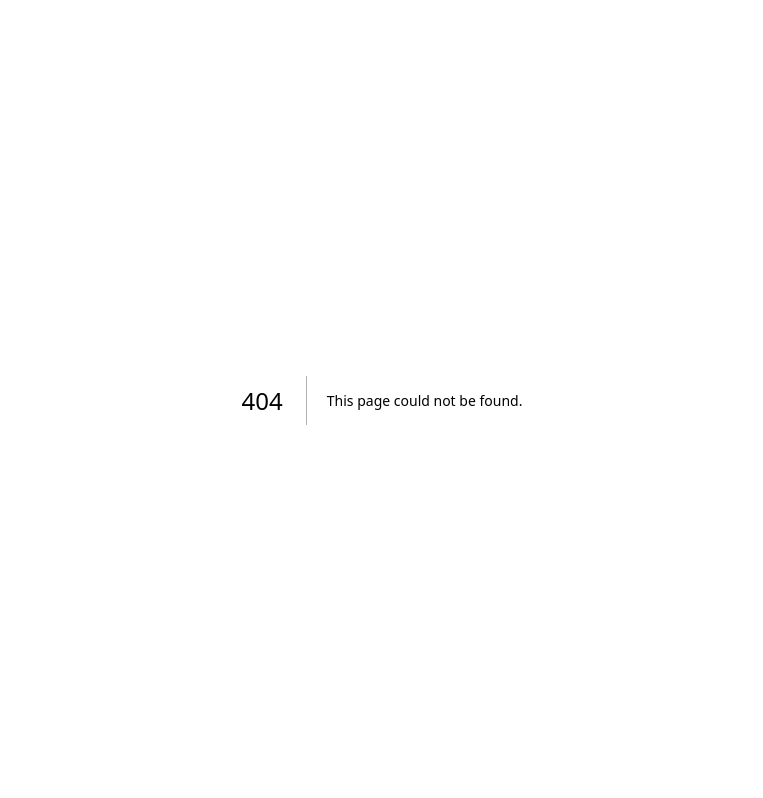
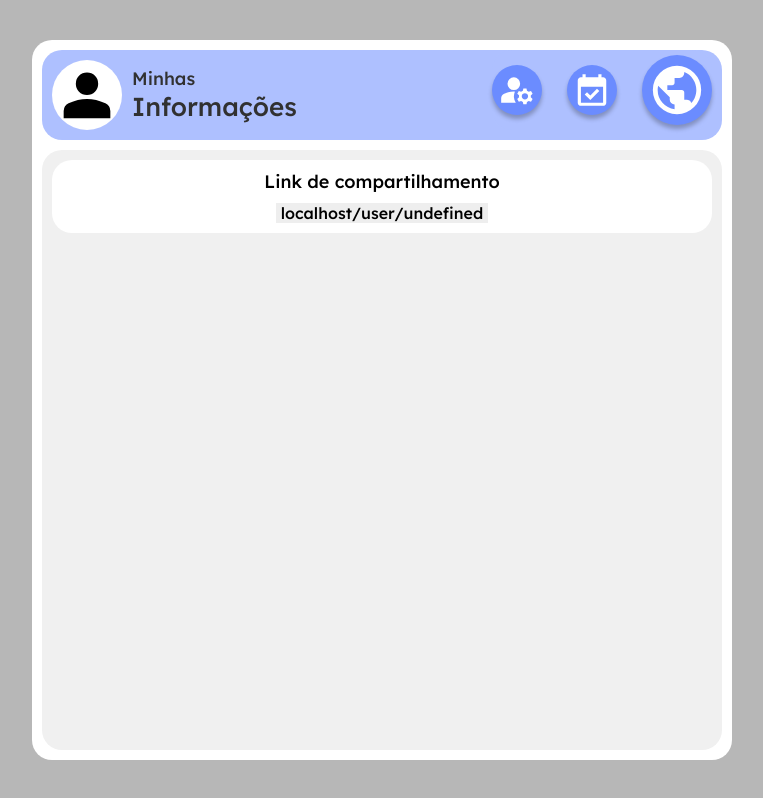
Before and after one commit to luis-becker/tcc-pos-frontend, a Next.js app: page /info in a window 1280 px wide. Before the commit this address had no page. Shown: the whole page, without its empty margins (258-1021 px from the left). Built offline with nearby package versions, Linux system fonts and the light colour scheme; no server answers.

Commit message:
info page

```diff
--- a/docker-compose.yml
+++ b/docker-compose.yml
@@ -17,7 +17,7 @@ services:
   nginx_proxy:
     image: nginx
     ports:
-      - "8080:80"
+      - "80:80"
     volumes:
       - ./nginx.conf:/etc/nginx/nginx.conf # Mount your Nginx configuration
     networks:
--- /dev/null
+++ b/src/app/info/page.js
@@ -0,0 +1,52 @@
+'use client'
+
+import Header from "@/src/components/header/Header"
+import styles from "./page.module.css"
+import Menu from "@/src/components/menu/Menu"
+import { useEffect, useState } from "react"
+import queries from "@/src/utils/queries"
+import { useRouter } from "next/navigation"
+
+export default function Info() {
+
+  const [user, setUser] = useState()
+  const router = useRouter()
+
+  useEffect(() => {
+    fetchUser()
+  }, [])
+
+
+  async function fetchUser() {
+    let res = await queries.getUser()
+    if (res.status == 200) setUser(await res.json())
+    else if (res.status == 401) router.push('/login')
+    else if (res.status == 404) {
+      res = await queries.createUser({ name: 'Usuário' })
+      if (res.status == 201) setUser(await res.json())
+    }
+  }
+
+  function getShareLink() {
+    return `${location.hostname}/user/${user?._id}`
+  }
+
+  return (
+    <div className={styles['page-background']}>
+      <div className={styles['page-container']}>
+        <div className={styles['header-content']}>
+          <Header menuActive='info' titleFirst='Minhas' titleSecond='Informações' />
+          <div>
+            <div className={styles['share-link-container']}>
+              <p>Link de compartilhamento</p>
+              <p>{getShareLink()}</p>
+            </div>
+          </div>
+        </div>
+        <div className={styles['menu-container']}>
+          <Menu active='info' />
+        </div>
+      </div>
+    </div>
+  )
+}
--- /dev/null
+++ b/src/app/info/page.module.css
@@ -0,0 +1,102 @@
+.page-background {
+  background-color: #B7B7B7;
+  height: 100%;
+  display: flex;
+  align-items: center;
+  justify-content: center;
+}
+
+.page-container {
+  display: flex;
+  background-color: white;
+  height: 100%;
+  width: 100%;
+  height: 100%;
+  box-sizing: border-box;
+  flex-direction: column;
+  align-items: center;
+  justify-content: space-between;
+
+  @media (min-width: 700px) {
+      height: 90%;
+      width: 700px;
+      border-radius: 20px;
+  }
+}
+
+.menu-container {
+  flex-grow: 0;
+  padding: 0 !important;
+  @media (min-width: 700px){
+      display: none;
+  }
+}
+
+.header-content {
+  box-sizing: border-box;
+  width: 100%;
+  padding: 10px;
+  flex-grow: 1;
+  display: flex;
+  flex-direction: column;
+  overflow: hidden;
+}
+
+.header-content > div:last-child{
+  width: 100%;
+  flex-grow: 1;
+  margin-top: 10px;
+  padding: 10px;
+  box-sizing: border-box;
+  background-color: #f0f0f0;
+  border-radius: 20px;
+
+  overflow: scroll;
+}
+
+.header-content >div:last-child::-webkit-scrollbar {
+  width: 0px;
+}
+
+.share-link-container {
+  display: flex;
+  flex-direction: column;
+  align-items: center;
+  justify-content: center;
+
+  background-color: white;
+  border-radius: 20px;
+  padding: 5px;
+  box-sizing: border-box;
+  overflow: hidden;
+  text-overflow: ellipsis;
+  width: 100%;
+}
+
+.share-link-container > p {
+  margin: 5px;
+  font-size: 18px;
+
+  @media (max-width: 300px) {
+    font-size: 16px;
+  }
+}
+
+.share-link-container > p:last-child {
+  margin-bottom: 5px;
+  background-color: #eeeeee;
+  font-size: 16px;
+  padding: 0 5px;
+
+  white-space: nowrap;
+  text-overflow: ellipsis;
+  max-width: 90%;
+  display: block;
+  overflow: hidden;
+
+  user-select: all;
+
+  @media (max-width: 300px) {
+    font-size: 14px;
+  }
+}
--- a/src/components/menu/Menu.js
+++ b/src/components/menu/Menu.js
@@ -13,8 +13,8 @@ export default function Menu(props) {
     case 'schedules':
       isActive.schedules = styles.active
       break
-    case 'share':
-      isActive.share = styles.active
+    case 'info':
+      isActive.info = styles.active
       break;
   }
 
@@ -27,8 +27,8 @@ export default function Menu(props) {
     router.push('/')
   }
   function onClickShare() {
-    if (isActive.share) return
-    router.push('/Info')
+    if (isActive.info) return
+    router.push('/info')
   }
 
   return (
@@ -41,7 +41,7 @@ export default function Menu(props) {
         <button className={isActive.schedules} onClick={onClickSchedules}>
           <img src="/images/calendar_check.svg" />
         </button>
-        <button className={isActive.share} onClick={onClickShare}>
+        <button className={isActive.info} onClick={onClickShare}>
           <img src="/images/globe.svg" />
         </button>
       </div>
```
